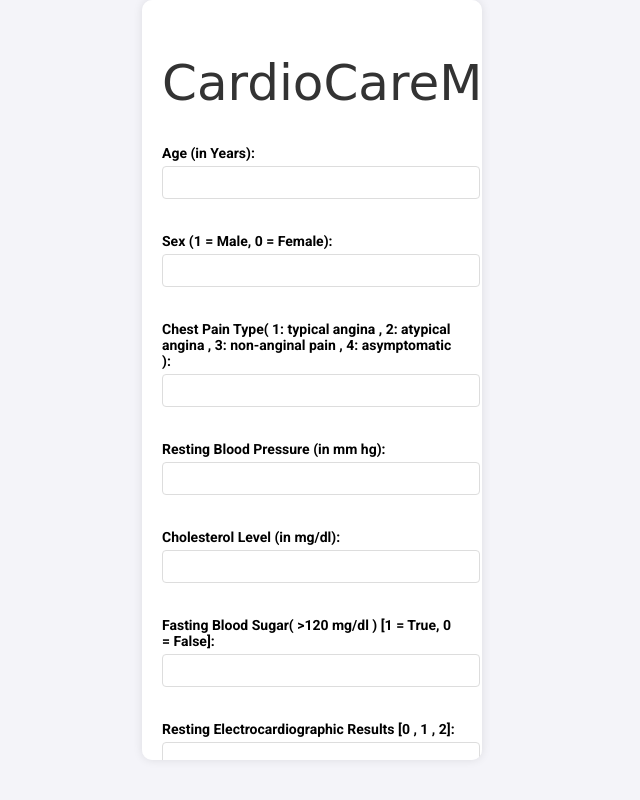
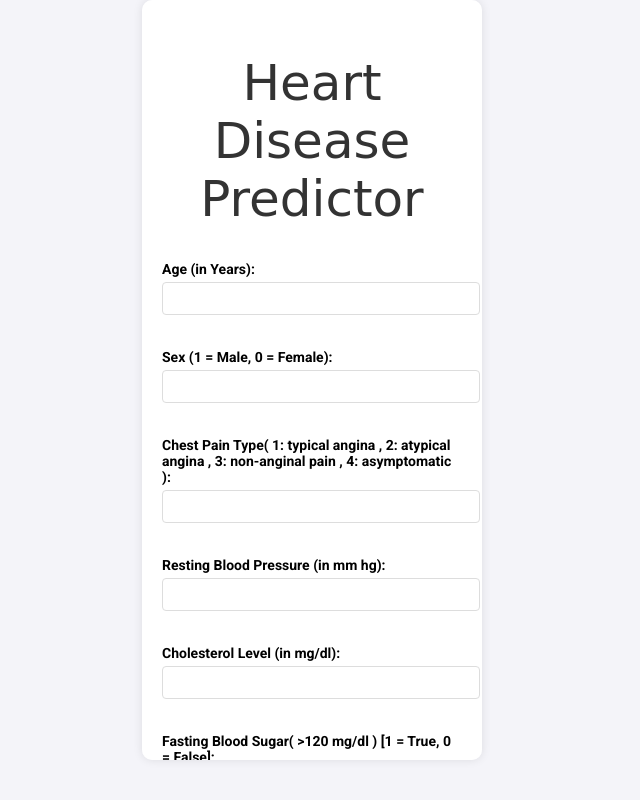
Before and after one commit to daranish/Heart-Disease-Prediction, a plain HTML site: page frontend/index.html in a window 1280 px wide. Shown: the whole page, without its empty margins (328-968 px from the left). Drawn offline with Linux system fonts and the light colour scheme; a web font is replaced by a local one.

Commit message:
Update index.html

```diff
--- a/frontend/index.html
+++ b/frontend/index.html
@@ -3,7 +3,7 @@
 <head>
     <meta charset="UTF-8">
     <meta name="viewport" content="width=device-width, initial-scale=1.0">
-    <title>CardioCareML</title>
+    <title>HeartDiseasePrediction</title>
     <link rel="stylesheet" href="styles.css">
     <link rel="preconnect" href="https://fonts.googleapis.com">
     <link rel="preconnect" href="https://fonts.gstatic.com" crossorigin>
@@ -12,7 +12,7 @@
 </head>
 <body>
     <div class="container">
-        <h1 >CardioCareML</h1>
+        <h1>Heart Disease Predictor</h1>
         <form id="predictionForm">
             <label for="age">Age (in Years):</label>
             <input type="number" id="age" required><br><br>
```
